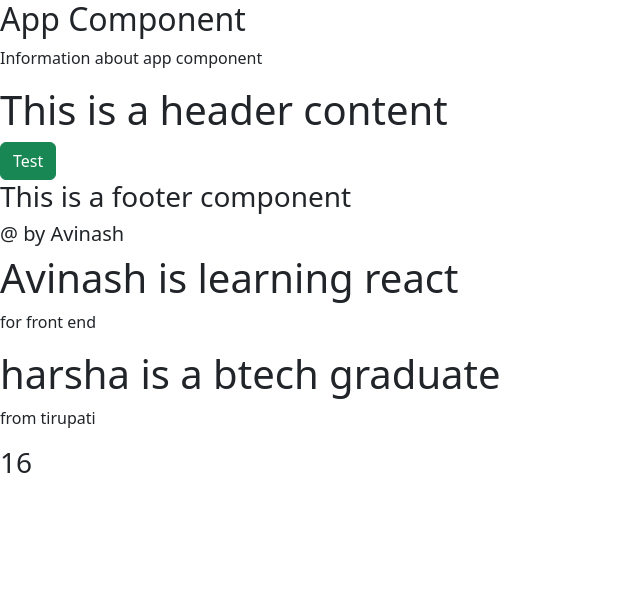
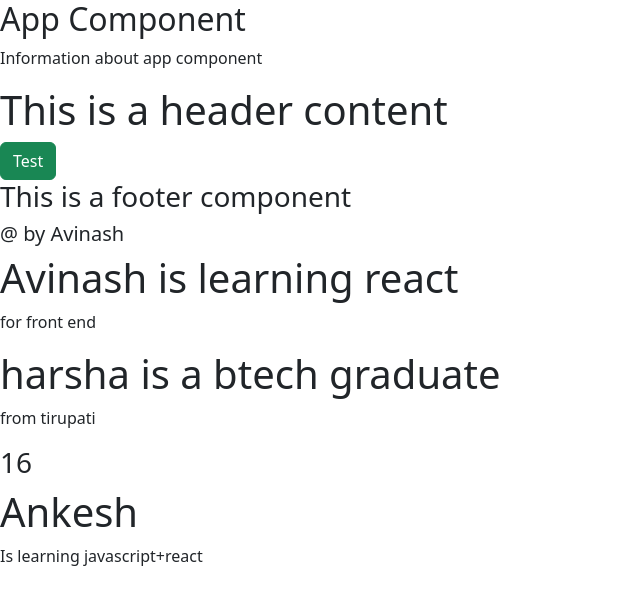
Before and after one commit to avinashpitti/react_pro, a React (Vite) app in the folder my-app/: page / in a window 1280 px wide. Shown: the top 604 px of the page, without its empty margins (0-640 px from the left). Built offline with nearby package versions, Linux system fonts and the light colour scheme.

Commit message:
add a new file

```diff
--- a/my-app/src/App.jsx
+++ b/my-app/src/App.jsx
@@ -22,6 +22,7 @@ import Header from './components/header'
 import Footer from './components/footer'
 import Avi from './components/avi';
 import Harsha from './components/harsha';
+import Ankesh from './components/ankesh';
 
 class App extends Component {
   render() {
@@ -33,6 +34,7 @@ class App extends Component {
         <Footer />
         <Avi />
         <Harsha />
+        <Ankesh />
       </div>
     )
   }
--- /dev/null
+++ b/my-app/src/components/ankesh.jsx
@@ -0,0 +1,9 @@
+let Ankesh =()=>
+(
+    <>
+    <h1>Ankesh</h1>
+    <p>Is learning javascript+react</p>
+    </>
+);
+
+export default Ankesh;
```
